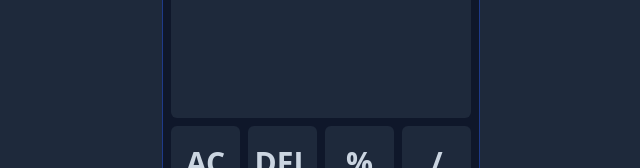
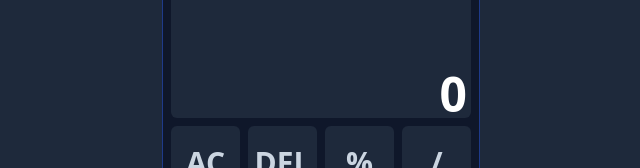
Before and after one commit to Z-Yun-H/calculator, a Vue app: page / in a window 1280 px wide. Shown: the part 248-416 px from the top of the page, without its empty margins (319-959 px from the left). Built offline with nearby package versions, Linux system fonts and the light colour scheme.

Commit message:
bug: 处理一个巨傻逼的bug

```diff
--- a/src/App.vue
+++ b/src/App.vue
@@ -3,7 +3,7 @@ import { nextTick, ref } from 'vue';
 // import { getPercent } from './composables/button.js'
 
 const histroryOperation = ref([])
-// const currentCalculate = ref('0')
+const currentCalculate = ref('0')
 const lastOperation = ref('0')
 
 
```
